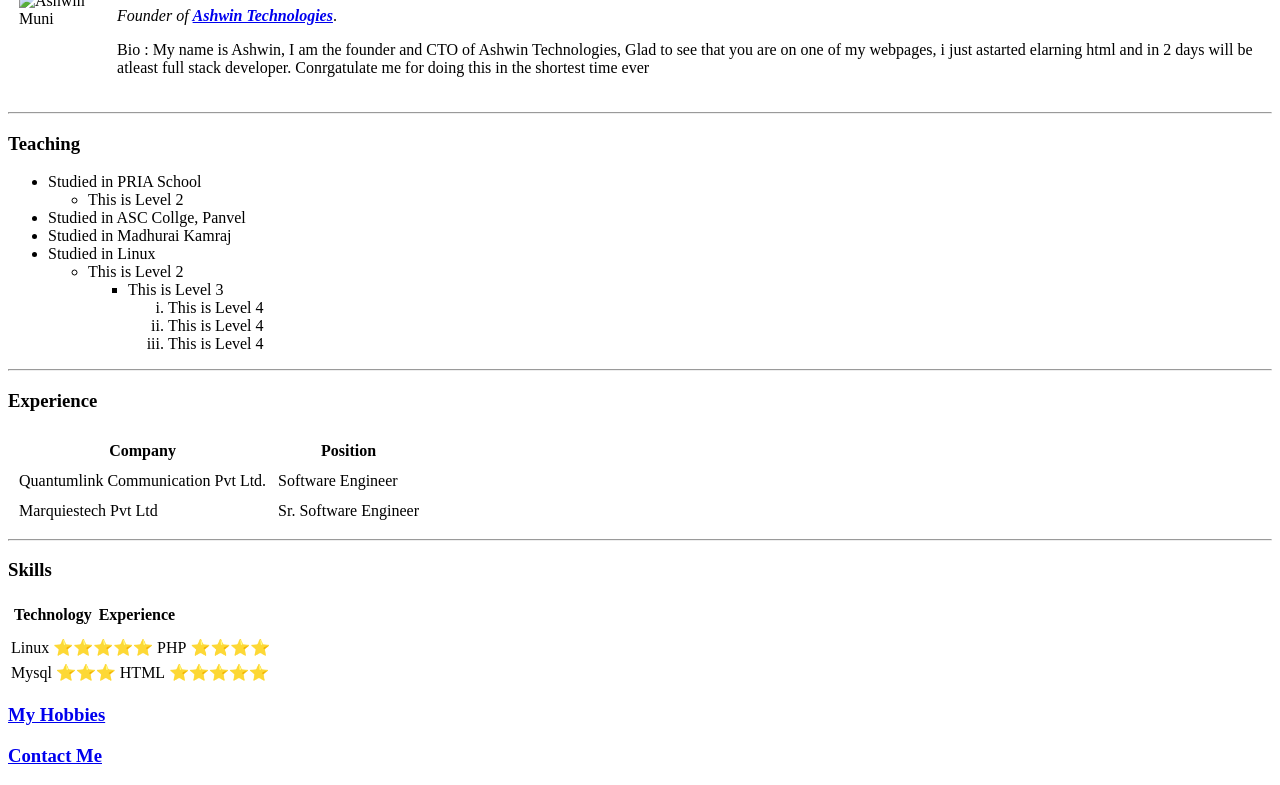
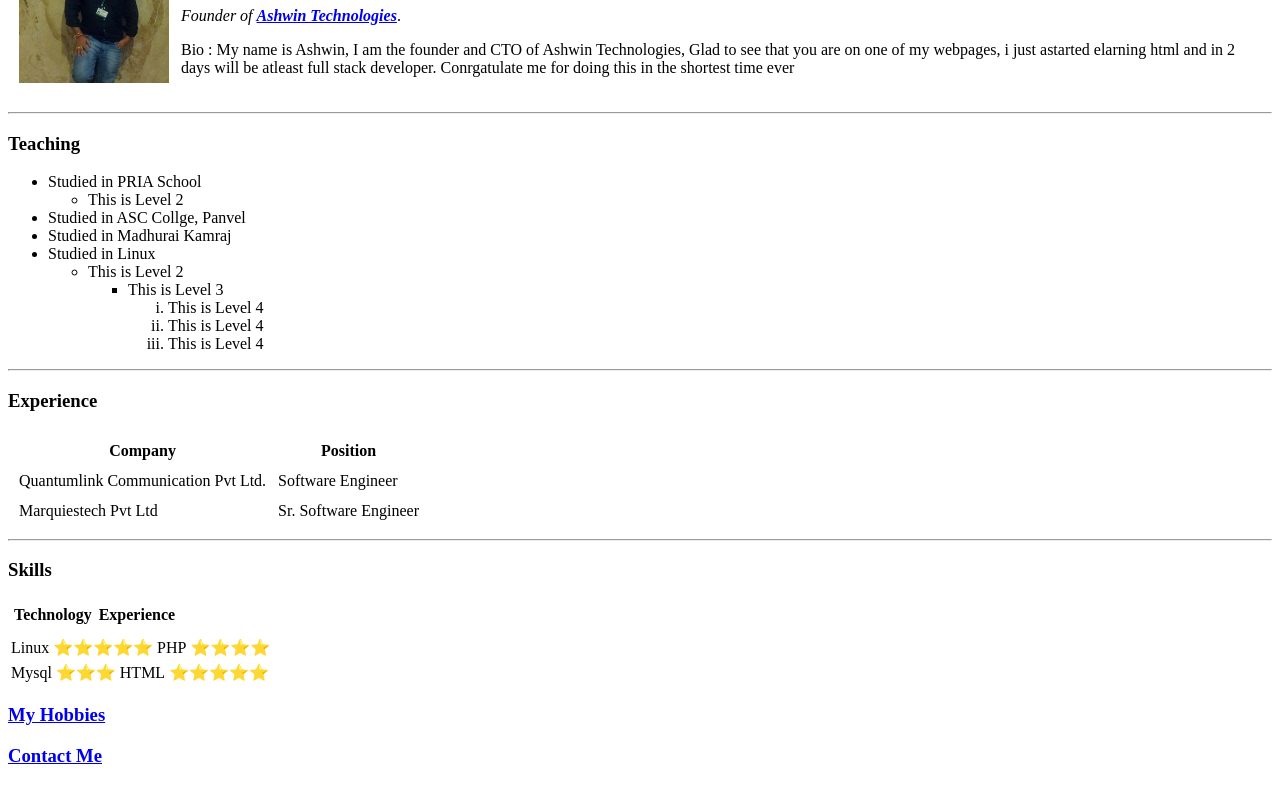
Before and after one commit to ashwinmuni/cv, a plain HTML site: page index.html in a window 1280 px wide. Shown: the part 92-877 px from the top of the page. Drawn offline with Linux system fonts and the light colour scheme.

Commit message:
Update index.html

```diff
--- a/index.html
+++ b/index.html
@@ -11,7 +11,7 @@
 <body>
   <table cellspacing="10px">
     <tr>
-      <td><img src="images/ashwinmuni.jpg" alt="Ashwin Muni" height="150px" width="150px"></td>
+      <td><img src="ashwinmuni.jpg" alt="Ashwin Muni" height="150px" width="150px"></td>
       <td>
         <h1>Ashwin Muni</h1>
         <p><em>Founder of <strong><a href="http://www.ashwinmuni.com">Ashwin Technologies</a></strong></em>.</p>
```
